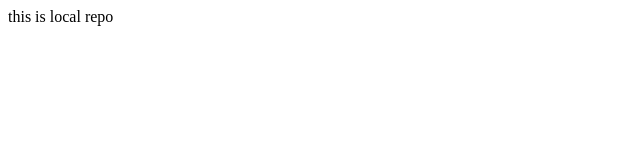
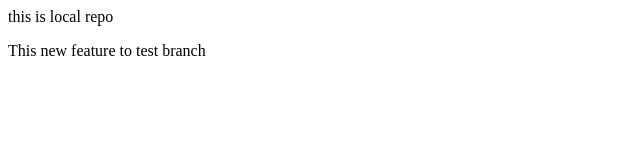
Before and after one commit to MJCLASS04/LocalRepo, a plain HTML site: page index.html in a window 1280 px wide. Shown: the whole page, without its empty margins (0-640 px from the left). Drawn offline with Linux system fonts and the light colour scheme.

Commit message:
added New feature

```diff
--- a/index.html
+++ b/index.html
@@ -1 +1,2 @@
 <p>this is local repo</p>
+<p>This new feature to test branch</p>
```
